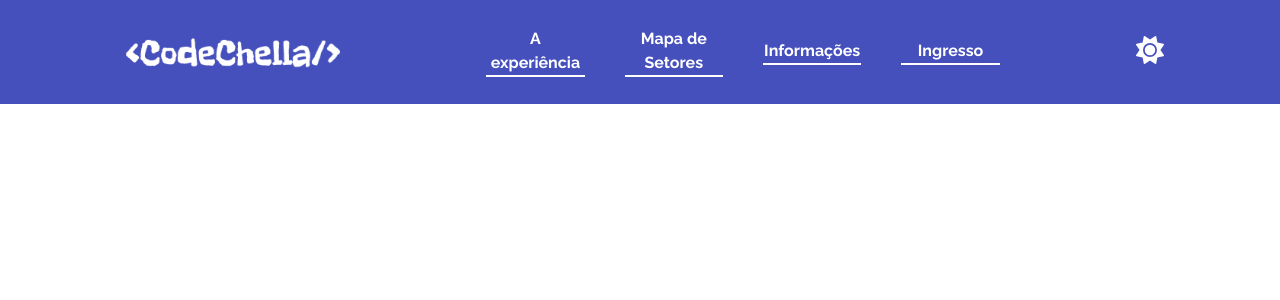
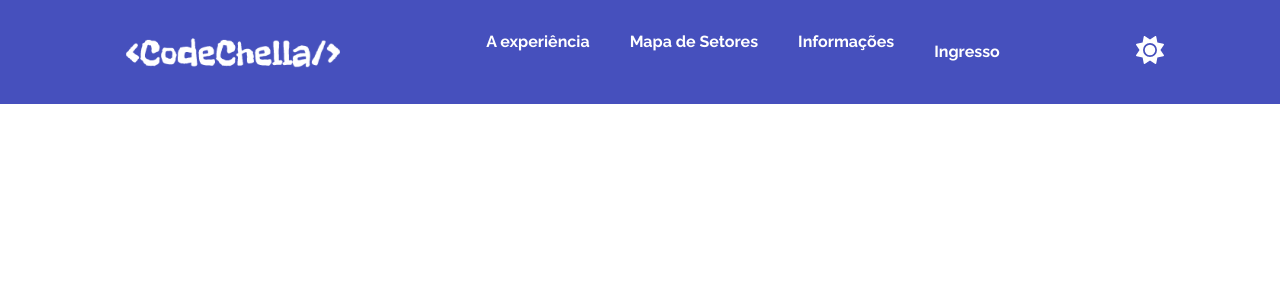
Before and after one commit to kellysondias/codechella, a React (Vite) app: page / in a window 1280 px wide. Shown: the top 300 px of the page. Built offline with nearby package versions, Linux system fonts and the light colour scheme; a web font is replaced by a local one.

Commit message:
Editing the 'backInDown' animation keyframe / creating the 'ItemList' component

```diff
--- /dev/null
+++ b/src/components/ListItem/index.tsx
@@ -0,0 +1,29 @@
+import React from "react";
+
+interface ListItemProps {
+	index: number;
+	list: Array<string>;
+	children: string;
+}
+
+export const ListItem: React.FC<ListItemProps> = ({
+	index,
+	list,
+	children,
+}) => {
+	const lastItem = list.length - 1;
+	return (
+		<li
+			key={index}
+			className={`w-full ${
+				index !== lastItem
+					? "border-b-2 border-white pb-2 mb-3"
+					: index == lastItem
+					? "pb-0 mb-0"
+					: ""
+			} sm:w-auto sm:border-none `}
+		>
+			<>{children}</>
+		</li>
+	);
+};
--- a/src/components/NavigationMenu/index.tsx
+++ b/src/components/NavigationMenu/index.tsx
@@ -1,5 +1,6 @@
 import React, { useState } from "react";
 import Strings from "../../strings";
+import { ListItem } from "../ListItem";
 import { MobileMenu } from "../MobileMenu";
 
 // Assistir aulas sobre animação no Tailwind (https://cursos.alura.com.br/course/tailwind-css-estilizando-pagina-classes-utilitarias/task/105536)
@@ -24,14 +25,14 @@ export const NavigationMenu: React.FC = () => {
 					isActive ? "flex" : "hidden"
 				} absolute font-text text-white before:block before:absolute before:-inset-1 before:bg-summer-blue-100 before:opacity-10 inline-block w-full h-full inset-0 justify-center before:dark:bg-boreal-blue-100 sm:block sm:static sm:bg-transparent sm:before:hidden`}
 			>
-				<ul className="flex flex-col absolute bg-summer-blue-100 dark:bg-boreal-blue-100 text-center top-40 space-x-0 justify-center items-center p-5 opacity-100  animate-backInDown sm:animate-none sm:static sm:bg-transparent sm:flex-row sm:space-x-10 md:mb-0 md:space-x-4 lg:space-x-10">
+				<ul className="flex flex-col absolute bg-summer-blue-100 dark:bg-boreal-blue-100 text-center top-40 space-x-0 justify-center items-center p-5 opacity-100 animate-backInDown sm:animate-none sm:static sm:bg-transparent sm:flex-row sm:space-x-10 md:mb-0 md:space-x-4 lg:space-x-10">
 					{navStrings.map((text, index) => (
-						<li
-							key={index}
-							className="w-full border-b-2 border-white"
+						<ListItem
+							index={index}
+							list={navStrings}
 						>
 							{text}
-						</li>
+						</ListItem>
 					))}
 				</ul>
 			</nav>
--- a/tailwind.config.cjs
+++ b/tailwind.config.cjs
@@ -23,7 +23,7 @@ module.exports = {
 			keyframes: {
 				backInDown_kf: {
 					from: {
-						transform: "translateY(-200px)",
+						transform: "translateY(-300px)",
 					},
 					to: {
 						transform: "translateY(40)",
```
